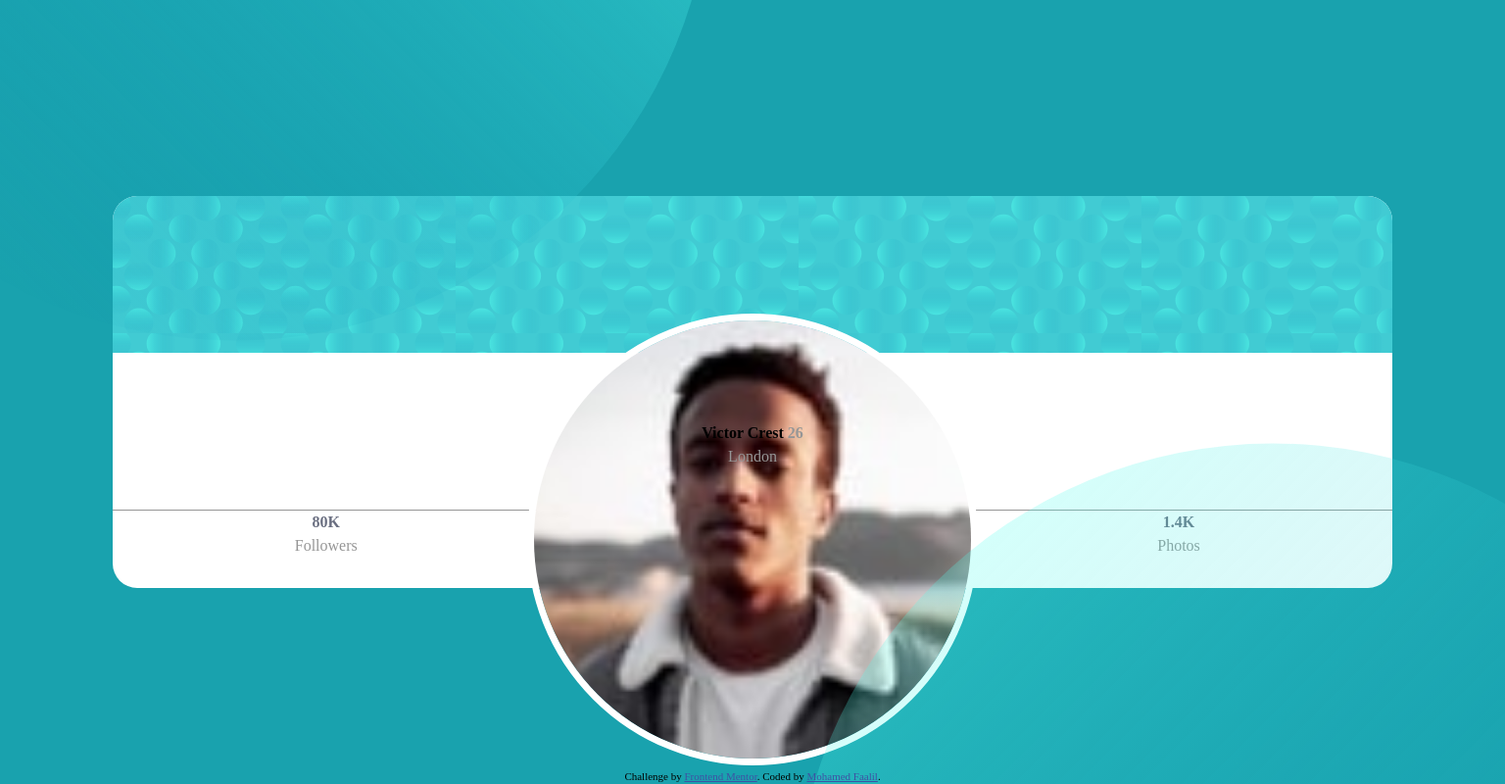
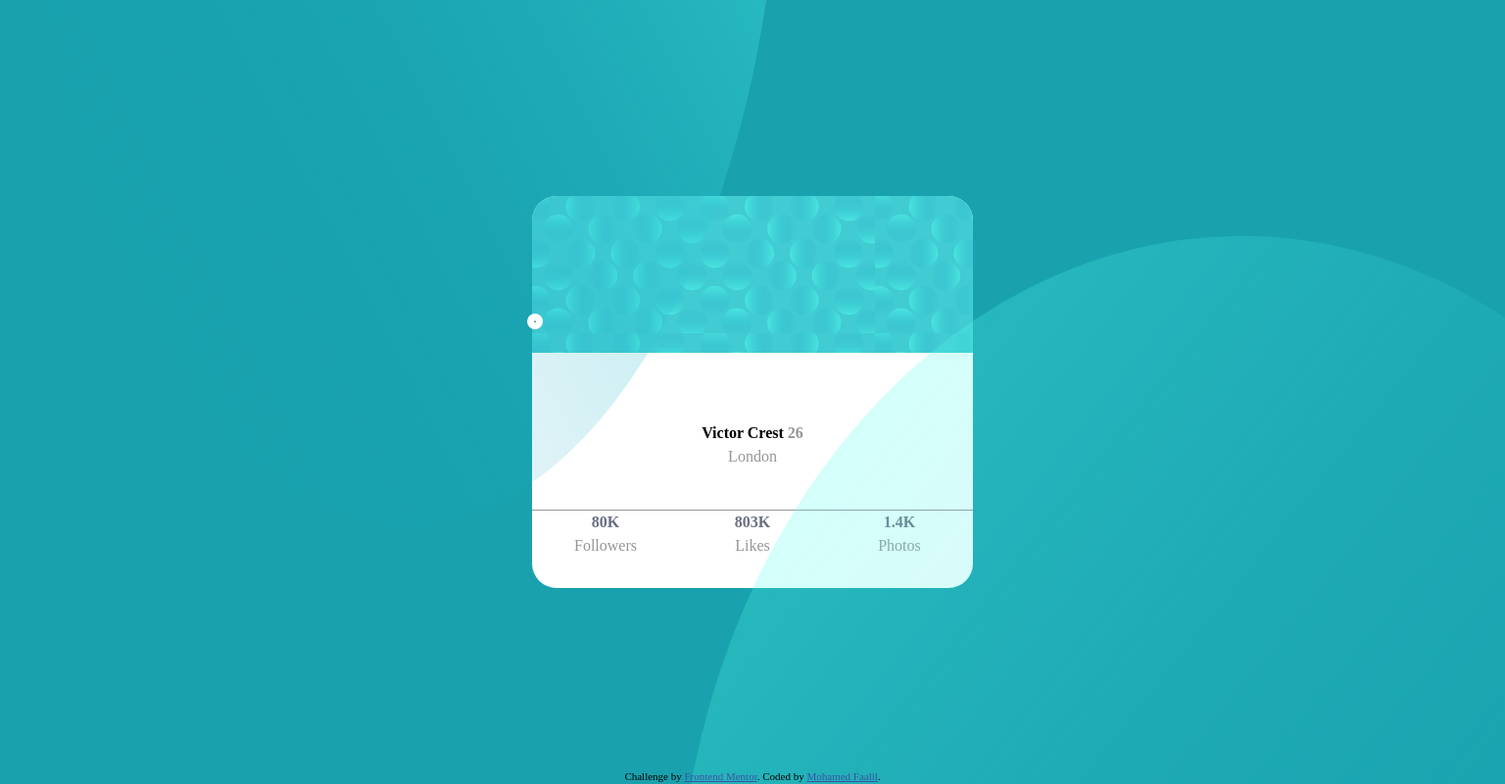
Before and after one commit to MohamedFaalil/profile_card_component, a plain HTML site: page index.html in a window 1536 px wide. Shown: the whole page at 98% size. Drawn offline with Linux system fonts and the light colour scheme.

Commit message:
feat- card element's desktop view is done

```diff
--- a/styles.css
+++ b/styles.css
@@ -65,14 +65,14 @@ main{
 
 .top-left-bg-img{
     position: fixed;
-    left: -170px;
-    top: -186px;
+    left: -50vw;
+    top: -25vh;
 }
 
 .bottom-right-bg-img{
     position: fixed;
-    right: -170px;
-    bottom: -186px;
+    right:  -50vw;
+    bottom: -25vh;
 }
 
 .attribution { font-size: 11px; text-align: center; position: absolute; bottom: 0; width: 100%}
@@ -84,6 +84,7 @@ main{
     margin: 25vh auto;
     border-radius: 25px;
     background-color: white;
+    max-width: 450px;
 }
 
 .card .card_header{
@@ -105,6 +106,7 @@ main{
     margin-top: -40px;
     border: white solid 7px;
     border-radius: 50%;
+    max-width: 1em;
 }
 
 .card_body div{
@@ -149,15 +151,18 @@ main{
     color: var(--dark-gray)
 }
 
-@media screen and (min-width: 1440px) {
-
+@media screen and (min-width: 1380px) {
     .top-left-bg-img{
-        left: -251px;
-        top: -630px;
+        width: 50vw;
+        height: 187vh;
+        left: 30px;
+        top: -960px;
     }
 
     .bottom-right-bg-img{
-        right: -251px;
-        bottom: -630px;
+        width: 75vw;
+        height: 180vh;
+        right: -306px;
+        bottom:  -880px;
     }
 }
```
